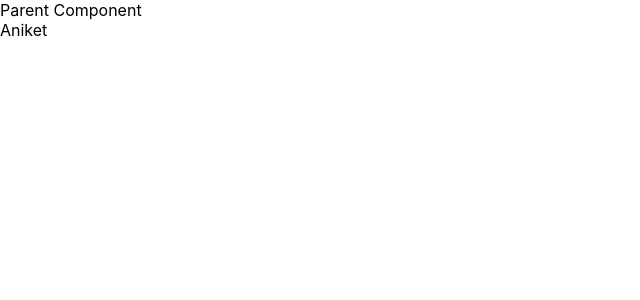
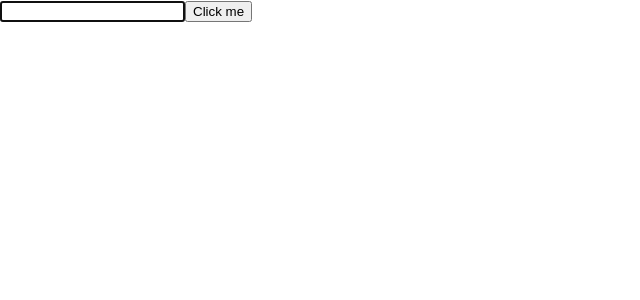
Before and after one commit to aniketstiwari/react_practice, a React (Create React App) app: page / in a window 1280 px wide. Shown: the top 300 px of the page, without its empty margins (0-640 px from the left). Built offline with nearby package versions, Linux system fonts and the light colour scheme.

Commit message:
[28] Refs First way

```diff
--- a/src/App.js
+++ b/src/App.js
@@ -16,6 +16,7 @@
 import Table from './Table';
 import PureComp from './PureComp';
 import ParentComp from './ParentComp';
+import RefsDemo from './RefsDemo';
 
 function App() {
   return (
@@ -43,7 +44,9 @@
       {/* <FragementDemo/> */}
       {/* <Table/>  */}
 
-      <ParentComp/>
+      {/* <ParentComp/> */}
+
+      <RefsDemo/>
 
     </>
   );
--- /dev/null
+++ b/src/RefsDemo.jsx
@@ -0,0 +1,29 @@
+import React, { Component } from 'react';
+
+//Refs  make it possible to access DOM nodes directly within React
+// TO fetch the input values using ref
+
+class RefsDemo extends Component {
+    constructor(props) {
+        super(props)
+        this.inputRef = React.createRef()
+    }
+
+    componentDidMount() {
+        this.inputRef.current.focus()
+        console.log(this.inputRef)
+    }
+
+    clickHandler = () => {
+        alert(this.inputRef.current.value)
+    }
+
+    render() {
+        return <>
+            <input type="text" ref={this.inputRef} />
+            <button onClick={this.clickHandler}>Click me</button>
+        </>
+    }
+}
+
+export default RefsDemo;
```
